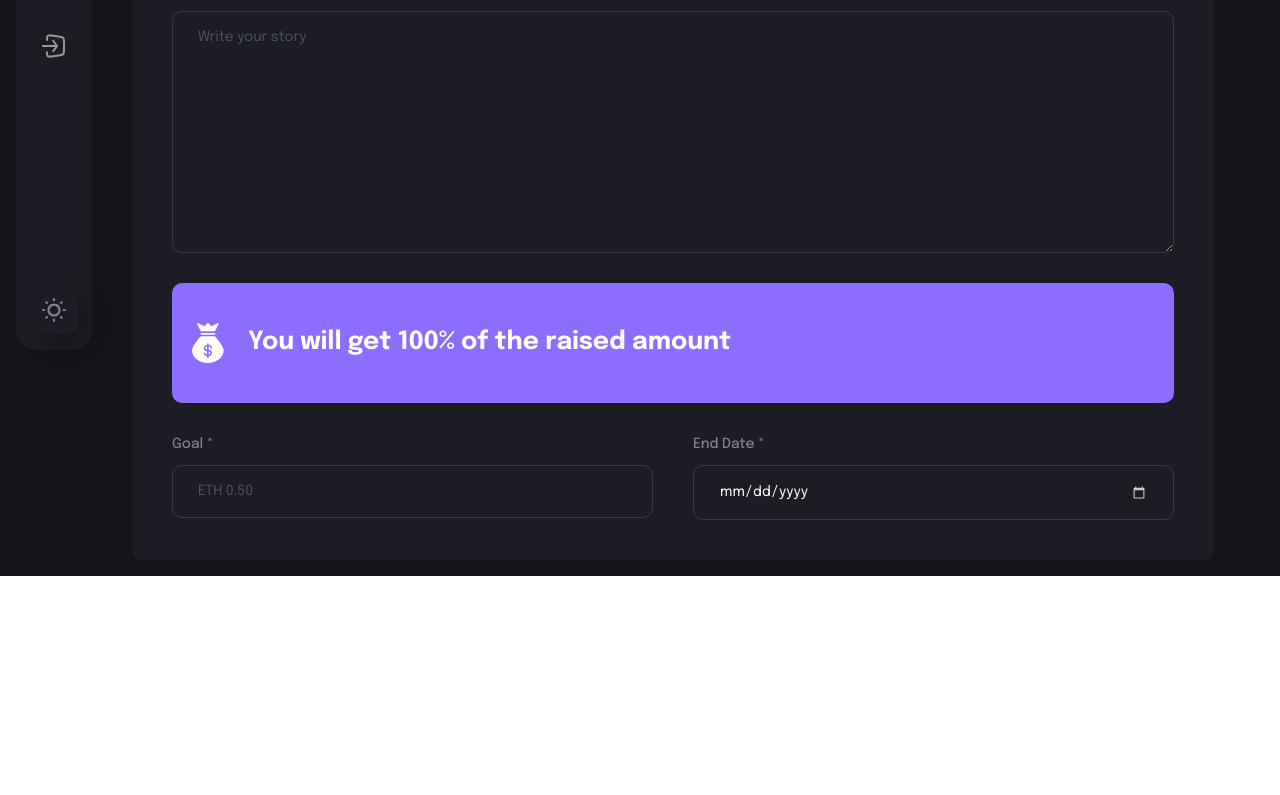
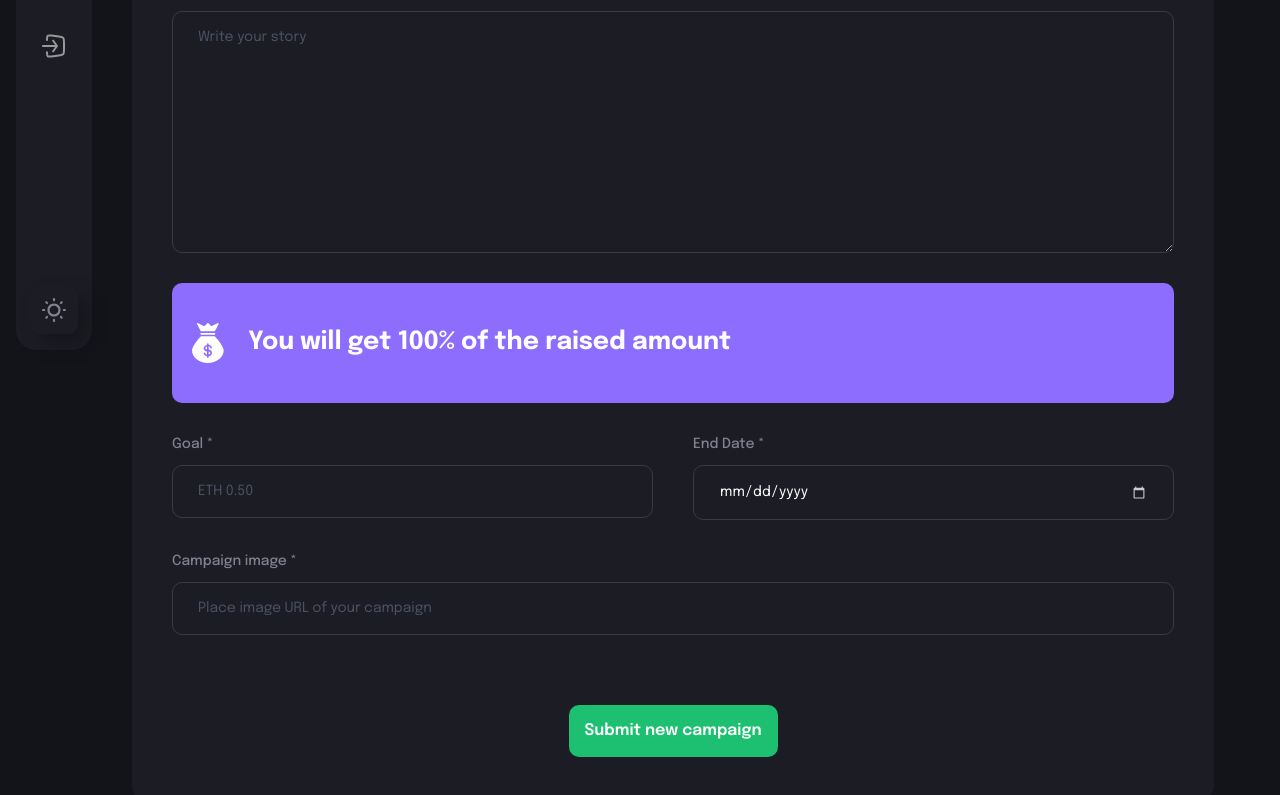
Before and after one commit to tla111/crowdfunding-web3, a React (Vite) app in the folder client/: page /create-campaign in a window 1280 px wide. Shown: the part 414-1209 px from the top of the page. Before the commit the page ends 990 px from the top, so only its background shows below. Built offline with nearby package versions, Linux system fonts and the light colour scheme; what @thirdweb-dev/react would draw is missing.

Commit message:
CreateCampaign layout done

```diff
--- a/client/src/pages/CreateCampaign.jsx
+++ b/client/src/pages/CreateCampaign.jsx
@@ -77,6 +77,22 @@ const CreateCampaign = () => {
           />
         </div>
 
+        <FormField
+          labelName="Campaign image *"
+          placeholder="Place image URL of your campaign"
+          inputType="url"
+          value={form.image}
+          handleChange={(e) => handleFormFieldChange('image', e)}
+        />
+
+        <div className="flex justify-center items-center mt-[40px]">
+          <CustomButton
+            btnType="submit"
+            title="Submit new campaign"
+            styles="bg-[#1dc071]"
+          />
+        </div>
+
       </form>
 
 
```
